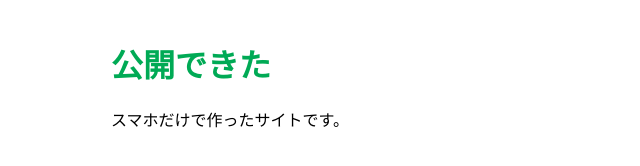
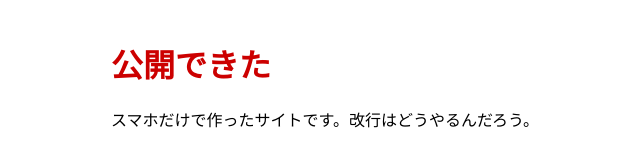
Before and after one commit to hiro-shiraishi/hiro-shiraishi.github.io, a plain HTML site: page index.html in a window 1280 px wide. Shown: the whole page, without its empty margins (229-869 px from the left). Drawn offline with Linux system fonts and the light colour scheme.

Commit message:
Update index.html

```diff
--- a/index.html
+++ b/index.html
@@ -6,11 +6,11 @@
   <title>はじめてのサイト</title>
   <style>
     body { font-family: sans-serif; max-width: 600px; margin: 40px auto; padding: 0 16px; }
-    h1 { color: #0a5; }
+    h1 { color: #c00; }
   </style>
 </head>
 <body>
   <h1>公開できた</h1>
-  <p>スマホだけで作ったサイトです。</p>
+  <p>スマホだけで作ったサイトです。改行はどうやるんだろう。</p>
 </body>
 </html>
```
